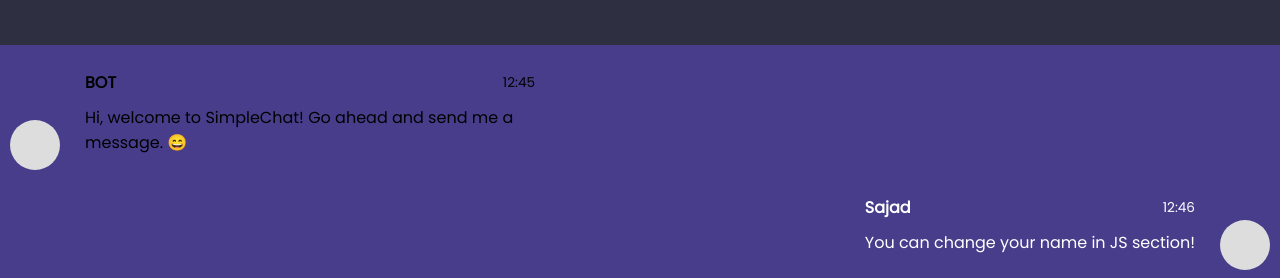
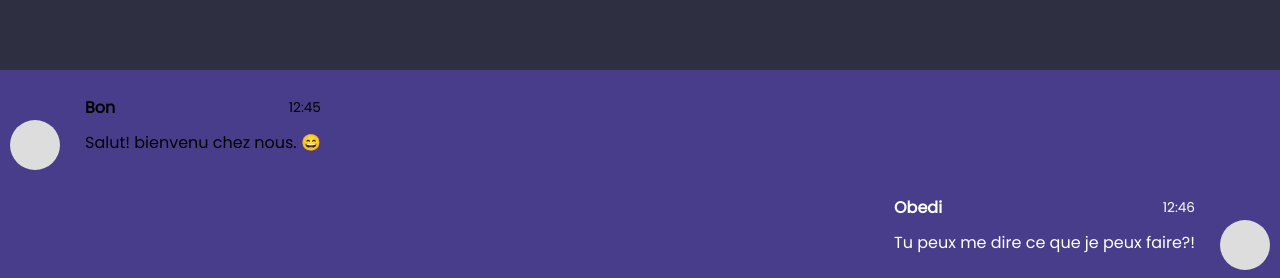
Before and after one commit to alexissengangabo07/nodejs-chat-app, a React (Create React App) app in the folder client/: page /home in a window 1280 px wide. Both pictures are taken after typing "Sample" into the empty fields and a click on the input "Connectez-vous". Shown: the part 388-666 px from the top of the page. Built offline with nearby package versions, Linux system fonts and the light colour scheme; no server answers.

Commit message:
style: Box massage

```diff
--- a/client/src/components/form/Form.jsx
+++ b/client/src/components/form/Form.jsx
@@ -28,12 +28,12 @@ const Form = () => {
 
                             <div class="msg-bubble">
                                 <div class="msg-info">
-                                    <div class="msg-info-name">BOT</div>
+                                    <div class="msg-info-name">Bon</div>
                                     <div class="msg-info-time">12:45</div>
                                 </div>
 
                                 <div class="msg-text">
-                                    Hi, welcome to SimpleChat! Go ahead and send me a message. 😄
+                                    Salut! bienvenu chez nous. 😄
                                 </div>
                             </div>
                         </div>
@@ -46,12 +46,12 @@ const Form = () => {
 
                             <div class="msg-bubble">
                                 <div class="msg-info">
-                                    <div class="msg-info-name">Sajad</div>
+                                    <div class="msg-info-name">Obedi</div>
                                     <div class="msg-info-time">12:46</div>
                                 </div>
 
                                 <div class="msg-text">
-                                    You can change your name in JS section!
+                                    Tu peux me dire ce que je peux faire?!
                                 </div>
                             </div>
                         </div>
```
